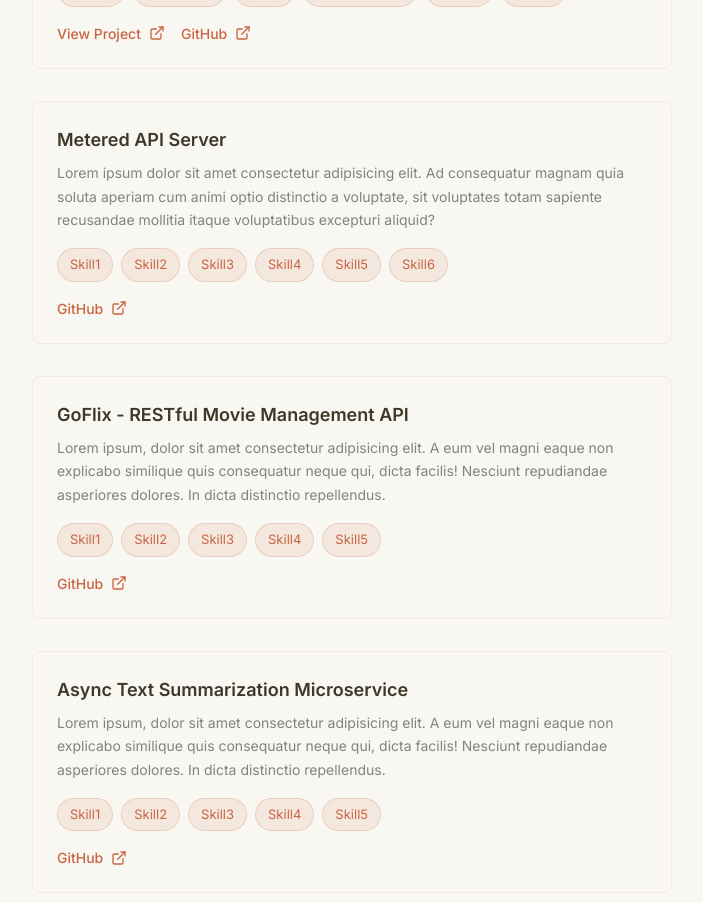
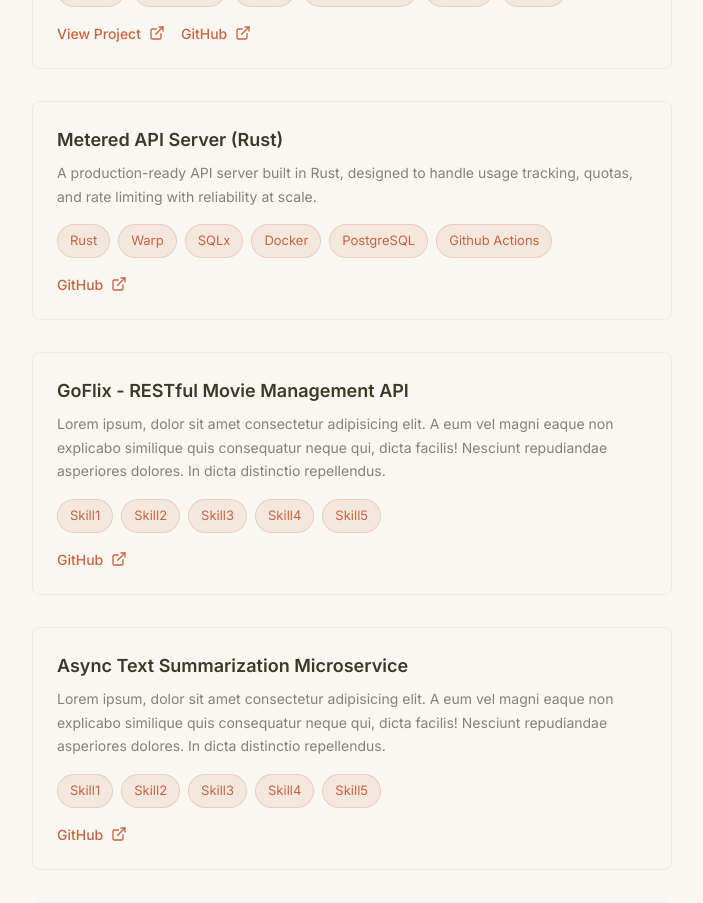
Before and after one commit to bkandh30/bhavya-portfolio-v3, a React (Vite) app: page / in a window 1280 px wide. Shown: the part 2820-3723 px from the top of the page, without its empty margins (576-1279 px from the left). Built offline with nearby package versions, Linux system fonts and the light colour scheme.

Commit message:
Updated metered server project content

```diff
--- a/src/pages/Index.tsx
+++ b/src/pages/Index.tsx
@@ -1554,7 +1554,7 @@ const Index = () => {
                       marginBottom: "8px",
                     }}
                   >
-                    Metered API Server
+                    Metered API Server (Rust)
                   </h3>
                   <p
                     style={{
@@ -1564,10 +1564,9 @@ const Index = () => {
                       marginBottom: "16px",
                     }}
                   >
-                    Lorem ipsum dolor sit amet consectetur adipisicing elit. Ad
-                    consequatur magnam quia soluta aperiam cum animi optio
-                    distinctio a voluptate, sit voluptates totam sapiente
-                    recusandae mollitia itaque voluptatibus excepturi aliquid?
+                    A production-ready API server built in Rust, designed to
+                    handle usage tracking, quotas, and rate limiting with
+                    reliability at scale.
                   </p>
 
                   {/* Tech Stack */}
@@ -1581,69 +1580,71 @@ const Index = () => {
                         border: "1px solid rgba(201, 100, 66, 0.2)",
                       }}
                     >
-                      Skill1
-                    </span>
-                    <span
-                      className="px-3 py-1.5 rounded-full"
-                      style={{
-                        fontSize: "13px",
-                        backgroundColor: "rgba(201, 100, 66, 0.1)",
-                        color: "#c96442",
-                        border: "1px solid rgba(201, 100, 66, 0.2)",
-                      }}
-                    >
-                      Skill2
-                    </span>
-                    <span
-                      className="px-3 py-1.5 rounded-full"
-                      style={{
-                        fontSize: "13px",
-                        backgroundColor: "rgba(201, 100, 66, 0.1)",
-                        color: "#c96442",
-                        border: "1px solid rgba(201, 100, 66, 0.2)",
-                      }}
-                    >
-                      Skill3
-                    </span>
-                    <span
-                      className="px-3 py-1.5 rounded-full"
-                      style={{
-                        fontSize: "13px",
-                        backgroundColor: "rgba(201, 100, 66, 0.1)",
-                        color: "#c96442",
-                        border: "1px solid rgba(201, 100, 66, 0.2)",
-                      }}
-                    >
-                      Skill4
-                    </span>
-                    <span
-                      className="px-3 py-1.5 rounded-full"
-                      style={{
-                        fontSize: "13px",
-                        backgroundColor: "rgba(201, 100, 66, 0.1)",
-                        color: "#c96442",
-                        border: "1px solid rgba(201, 100, 66, 0.2)",
-                      }}
-                    >
-                      Skill5
-                    </span>
-                    <span
-                      className="px-3 py-1.5 rounded-full"
-                      style={{
-                        fontSize: "13px",
-                        backgroundColor: "rgba(201, 100, 66, 0.1)",
-                        color: "#c96442",
-                        border: "1px solid rgba(201, 100, 66, 0.2)",
-                      }}
-                    >
-                      Skill6
+                      Rust
+                    </span>
+                    <span
+                      className="px-3 py-1.5 rounded-full"
+                      style={{
+                        fontSize: "13px",
+                        backgroundColor: "rgba(201, 100, 66, 0.1)",
+                        color: "#c96442",
+                        border: "1px solid rgba(201, 100, 66, 0.2)",
+                      }}
+                    >
+                      Warp
+                    </span>
+                    <span
+                      className="px-3 py-1.5 rounded-full"
+                      style={{
+                        fontSize: "13px",
+                        backgroundColor: "rgba(201, 100, 66, 0.1)",
+                        color: "#c96442",
+                        border: "1px solid rgba(201, 100, 66, 0.2)",
+                      }}
+                    >
+                      SQLx
+                    </span>
+                    <span
+                      className="px-3 py-1.5 rounded-full"
+                      style={{
+                        fontSize: "13px",
+                        backgroundColor: "rgba(201, 100, 66, 0.1)",
+                        color: "#c96442",
+                        border: "1px solid rgba(201, 100, 66, 0.2)",
+                      }}
+                    >
+                      Docker
+                    </span>
+                    <span
+                      className="px-3 py-1.5 rounded-full"
+                      style={{
+                        fontSize: "13px",
+                        backgroundColor: "rgba(201, 100, 66, 0.1)",
+                        color: "#c96442",
+                        border: "1px solid rgba(201, 100, 66, 0.2)",
+                      }}
+                    >
+                      PostgreSQL
+                    </span>
+                    <span
+                      className="px-3 py-1.5 rounded-full"
+                      style={{
+                        fontSize: "13px",
+                        backgroundColor: "rgba(201, 100, 66, 0.1)",
+                        color: "#c96442",
+                        border: "1px solid rgba(201, 100, 66, 0.2)",
+                      }}
+                    >
+                      Github Actions
                     </span>
                   </div>
 
                   {/* Links */}
                   <div className="flex gap-4">
                     <a
-                      href="#"
+                      href="https://github.com/bkandh30/metered-finance-api"
+                      target="_blank"
+                      rel="noopener noreferrer"
                       className="inline-flex items-center gap-2 transition-all duration-300 hover:translate-x-1"
                       style={{
                         fontSize: "14px",
```
